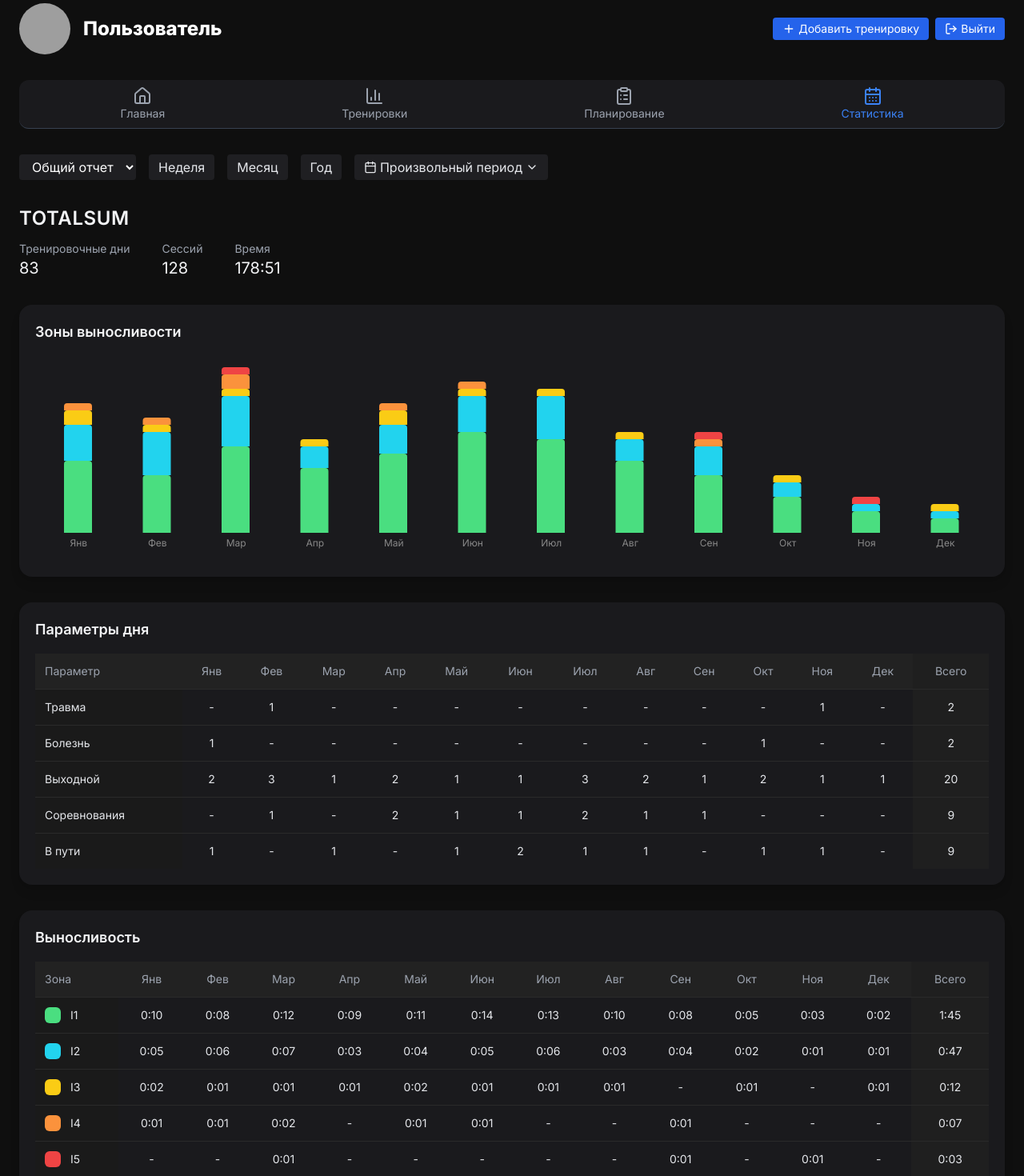
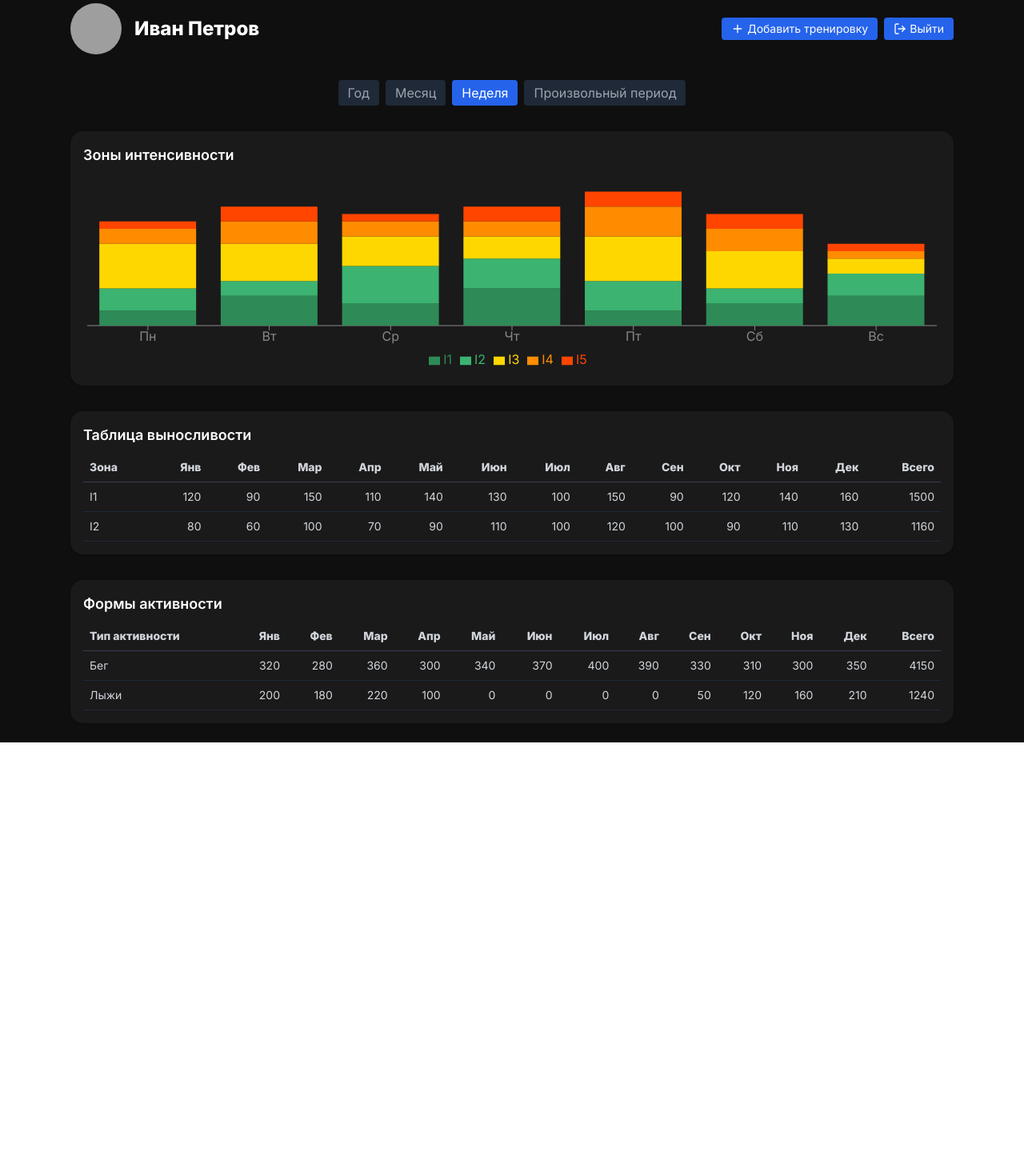
Before and after one commit to mbaliabin/dagbook-test, a React (Vite) app in the folder fasx-frontend/: page /statistics in a window 1280 px wide. Shown: the part 20-1490 px from the top of the page at 80% size. After the commit the page ends 948 px from the top, so only its background shows below. Built offline with nearby package versions, Linux system fonts and the light colour scheme; grey boxes are pictures that could not be loaded.

Commit message:
Доработка StatisticsPage.tsx 209

```diff
--- a/fasx-frontend/src/pages/StatisticsPage.tsx
+++ b/fasx-frontend/src/pages/StatisticsPage.tsx
@@ -1,124 +1,124 @@
-import React from "react";
-import { useNavigate, useLocation } from "react-router-dom";
-import dayjs from "dayjs";
-import "dayjs/locale/ru";
+import React, { useState } from "react";
+import {
+  BarChart,
+  Bar,
+  XAxis,
+  Tooltip,
+  Legend,
+  ResponsiveContainer,
+} from "recharts";
 import {
   Home,
   BarChart3,
   ClipboardList,
   CalendarDays,
+  LogOut,
   Plus,
-  LogOut,
-  Calendar,
-  ChevronDown,
 } from "lucide-react";
-import {
-  BarChart,
-  Bar,
-  XAxis,
-  Tooltip,
-  ResponsiveContainer,
-} from "recharts";
-import { DateRange } from "react-date-range";
-import { ru } from "date-fns/locale";
-import "react-date-range/dist/styles.css";
-import "react-date-range/dist/theme/default.css";
+import { useNavigate, useLocation } from "react-router-dom";
 
-dayjs.locale("ru");
+export default function ProfilePage() {
+  const [period, setPeriod] = useState("week");
+  const [isCalendarOpen, setIsCalendarOpen] = useState(false);
+  const [customRange, setCustomRange] = useState({
+    start: "",
+    end: "",
+  });
 
-export default function StatsPage() {
   const navigate = useNavigate();
   const location = useLocation();
 
-  const [name] = React.useState("Пользователь");
-  const [reportType, setReportType] = React.useState("Общий отчет");
-  const [periodType, setPeriodType] = React.useState<"week" | "month" | "year" | "custom">("year");
-  const [dateRange, setDateRange] = React.useState<{ startDate: Date; endDate: Date }>({
-    startDate: dayjs("2025-01-01").toDate(),
-    endDate: dayjs("2025-12-31").toDate(),
-  });
-  const [showDateRangePicker, setShowDateRangePicker] = React.useState(false);
+  const name = "Иван Петров";
 
-  const totals = {
-    trainingDays: 83,
-    sessions: 128,
-    time: "178:51",
+  const data = [
+    { name: "Пн", I1: 10, I2: 15, I3: 30, I4: 10, I5: 5 },
+    { name: "Вт", I1: 20, I2: 10, I3: 25, I4: 15, I5: 10 },
+    { name: "Ср", I1: 15, I2: 25, I3: 20, I4: 10, I5: 5 },
+    { name: "Чт", I1: 25, I2: 20, I3: 15, I4: 10, I5: 10 },
+    { name: "Пт", I1: 10, I2: 20, I3: 30, I4: 20, I5: 10 },
+    { name: "Сб", I1: 15, I2: 10, I3: 25, I4: 15, I5: 10 },
+    { name: "Вс", I1: 20, I2: 15, I3: 10, I4: 5, I5: 5 },
+  ];
+
+  const enduranceTable = [
+    {
+      zone: "I1",
+      jan: 120,
+      feb: 90,
+      mar: 150,
+      apr: 110,
+      may: 140,
+      jun: 130,
+      jul: 100,
+      aug: 150,
+      sep: 90,
+      oct: 120,
+      nov: 140,
+      dec: 160,
+      total: 1500,
+    },
+    {
+      zone: "I2",
+      jan: 80,
+      feb: 60,
+      mar: 100,
+      apr: 70,
+      may: 90,
+      jun: 110,
+      jul: 100,
+      aug: 120,
+      sep: 100,
+      oct: 90,
+      nov: 110,
+      dec: 130,
+      total: 1160,
+    },
+  ];
+
+  const activityTable = [
+    {
+      type: "Бег",
+      jan: 320,
+      feb: 280,
+      mar: 360,
+      apr: 300,
+      may: 340,
+      jun: 370,
+      jul: 400,
+      aug: 390,
+      sep: 330,
+      oct: 310,
+      nov: 300,
+      dec: 350,
+      total: 4150,
+    },
+    {
+      type: "Лыжи",
+      jan: 200,
+      feb: 180,
+      mar: 220,
+      apr: 100,
+      may: 0,
+      jun: 0,
+      jul: 0,
+      aug: 0,
+      sep: 50,
+      oct: 120,
+      nov: 160,
+      dec: 210,
+      total: 1240,
+    },
+  ];
+
+  const handleLogout = () => {
+    console.log("Выход из системы");
   };
 
-  const months = [
-    "Янв","Фев","Мар","Апр","Май","Июн","Июл","Авг","Сен","Окт","Ноя","Дек",
-  ];
-
-  const enduranceZones = [
-    { zone: "I1", color: "#4ade80", months: [10,8,12,9,11,14,13,10,8,5,3,2] },
-    { zone: "I2", color: "#22d3ee", months: [5,6,7,3,4,5,6,3,4,2,1,1] },
-    { zone: "I3", color: "#facc15", months: [2,1,1,1,2,1,1,1,0,1,0,1] },
-    { zone: "I4", color: "#fb923c", months: [1,1,2,0,1,1,0,0,1,0,0,0] },
-    { zone: "I5", color: "#ef4444", months: [0,0,1,0,0,0,0,0,1,0,1,0] },
-  ];
-
-  const movementTypes = [
-    { type: "Лыжи / скейтинг", months: [4,5,3,0,0,0,0,0,1,2,3,2] },
-    { type: "Лыжи, классика", months: [3,4,2,0,0,0,0,0,0,1,2,1] },
-    { type: "Роллеры, классика", months: [0,0,0,3,5,6,7,5,4,3,2,0] },
-    { type: "Роллеры, скейтинг", months: [0,0,0,2,6,7,8,6,5,3,2,0] },
-    { type: "Велосипед", months: [0,0,0,1,2,3,4,3,2,1,0,0] },
-  ];
-
-  const formatTime = (minutes: number) => {
-    const h = Math.floor(minutes / 60);
-    const m = minutes % 60;
-    return `${h}:${m.toString().padStart(2, "0")}`;
-  };
-
-  // Вычисление фильтрованных месяцев для таблиц
-  const computeFilteredMonths = () => {
-    let start: number, end: number;
-    if (periodType === "year" || periodType === "custom") {
-      start = dayjs(dateRange.startDate).month();
-      end = dayjs(dateRange.endDate).month();
-    } else if (periodType === "month") {
-      start = 0; end = 3; // для примера недели
-    } else {
-      start = 0; end = 6; // для примера дней недели
-    }
-    return months.slice(start, end + 1);
-  };
-
-  const filteredMonths = computeFilteredMonths();
-
-  const filteredEnduranceZones = enduranceZones.map((zone) => ({
-    ...zone,
-    months: zone.months.slice(0, filteredMonths.length),
-    total: zone.months.slice(0, filteredMonths.length).reduce((a,b) => a+b,0),
-  }));
-
-  const filteredMovementTypes = movementTypes.map((m) => ({
-    ...m,
-    months: m.months.slice(0, filteredMonths.length),
-    total: m.months.slice(0, filteredMonths.length).reduce((a,b) => a+b,0),
-  }));
-
-  const handleLogout = () => {
-    localStorage.removeItem("token");
-    navigate("/login");
-  };
-
-  const applyDateRange = () => setShowDateRangePicker(false);
-
-  const menuItems = [
-    { label: "Главная", icon: Home, path: "/daily" },
-    { label: "Тренировки", icon: BarChart3, path: "/profile" },
-    { label: "Планирование", icon: ClipboardList, path: "/planning" },
-    { label: "Статистика", icon: CalendarDays, path: "/statistics" },
-  ];
-
   return (
-    <div className="min-h-screen bg-[#0f0f0f] text-gray-200 p-6 w-full">
-      <div className="w-full space-y-8">
-
+    <div className="min-h-screen bg-[#0f0f0f] text-gray-200 py-6">
+      <div className="max-w-6xl mx-auto px-6 space-y-8">
         {/* Header */}
-        <div className="flex flex-col md:flex-row md:items-center md:justify-between gap-4 mb-4 w-full">
+        <div className="flex flex-col md:flex-row md:items-center md:justify-between gap-4 mb-4">
           <div className="flex items-center space-x-4">
             <img
               src="/profile.jpg"
@@ -131,9 +131,7 @@ export default function StatsPage() {
           </div>
 
           <div className="flex items-center space-x-2 flex-wrap">
-            <button
-              className="bg-blue-600 hover:bg-blue-700 text-white text-sm px-3 py-1 rounded flex items-center"
-            >
+            <button className="bg-blue-600 hover:bg-blue-700 text-white text-sm px-3 py-1 rounded flex items-center">
               <Plus className="w-4 h-4 mr-1" /> Добавить тренировку
             </button>
             <button
@@ -145,210 +143,213 @@ export default function StatsPage() {
           </div>
         </div>
 
-        {/* Верхнее меню */}
-        <div className="flex justify-around bg-[#1a1a1d] border-b border-gray-700 py-2 px-4 rounded-xl mb-6">
-          {menuItems.map((item) => {
-            const Icon = item.icon;
-            const isActive = location.pathname === item.path;
-            return (
+        {/* Переключатель периода */}
+        <div className="flex justify-center space-x-2">
+          {["year", "month", "week"].map((p) => (
             <button
-                key={item.path}
-                onClick={() => navigate(item.path)}
-                className={`flex flex-col items-center text-sm transition-colors ${
-                  isActive ? "text-blue-500" : "text-gray-400 hover:text-white"
+              key={p}
+              className={`px-3 py-1 rounded ${
+                period === p
+                  ? "bg-blue-600 text-white"
+                  : "bg-gray-800 text-gray-400"
               }`}
+              onClick={() => setPeriod(p)}
             >
-                <Icon className="w-6 h-6" />
-                <span>{item.label}</span>
+              {p === "year"
+                ? "Год"
+                : p === "month"
+                ? "Месяц"
+                : p === "week"
+                ? "Неделя"
+                : ""}
             </button>
-            );
-          })}
+          ))}
+
+          <button
+            className={`px-3 py-1 rounded ${
+              period === "custom"
+                ? "bg-blue-600 text-white"
+                : "bg-gray-800 text-gray-400"
+            }`}
+            onClick={() => {
+              setPeriod("custom");
+              setIsCalendarOpen(true);
+            }}
+          >
+            Произвольный период
+          </button>
         </div>
 
-        {/* Кнопки выбора отчета и периода */}
-        <div className="flex flex-wrap gap-4 mb-4">
-          <select
-            className="bg-[#1f1f22] text-white px-3 py-1 rounded"
-            value={reportType}
-            onChange={(e) => setReportType(e.target.value)}
+        {/* Календарь выбора произвольного периода */}
+        {isCalendarOpen && (
+          <div className="bg-[#1a1a1a] p-4 rounded-xl mt-4 space-y-3">
+            <h3 className="text-lg font-semibold text-white">
+              Выберите произвольный период
+            </h3>
+            <div className="flex flex-col md:flex-row md:space-x-3 space-y-3 md:space-y-0">
+              <div>
+                <label className="text-sm text-gray-400">Начало</label>
+                <input
+                  type="date"
+                  className="bg-gray-800 text-gray-200 px-2 py-1 rounded w-full"
+                  value={customRange.start}
+                  onChange={(e) =>
+                    setCustomRange({ ...customRange, start: e.target.value })
+                  }
+                />
+              </div>
+              <div>
+                <label className="text-sm text-gray-400">Конец</label>
+                <input
+                  type="date"
+                  className="bg-gray-800 text-gray-200 px-2 py-1 rounded w-full"
+                  value={customRange.end}
+                  onChange={(e) =>
+                    setCustomRange({ ...customRange, end: e.target.value })
+                  }
+                />
+              </div>
+            </div>
+            <div className="flex justify-end">
+              <button
+                className="bg-blue-600 hover:bg-blue-700 text-white text-sm px-3 py-1 rounded"
+                onClick={() => setIsCalendarOpen(false)}
               >
-            <option>Общий отчет</option>
-          </select>
-          <button onClick={() => setPeriodType("week")} className="px-3 py-1 rounded bg-[#1f1f22] text-gray-200 hover:bg-[#2a2a2d]">Неделя</button>
-          <button onClick={() => setPeriodType("month")} className="px-3 py-1 rounded bg-[#1f1f22] text-gray-200 hover:bg-[#2a2a2d]">Месяц</button>
-          <button onClick={() => setPeriodType("year")} className="px-3 py-1 rounded bg-[#1f1f22] text-gray-200 hover:bg-[#2a2a2d]">Год</button>
-          <div className="relative">
-            <button onClick={() => setShowDateRangePicker(prev => !prev)} className="px-3 py-1 rounded bg-[#1f1f22] text-gray-200 hover:bg-[#2a2a2d] flex items-center">
-              <Calendar className="w-4 h-4 mr-1" /> Произвольный период <ChevronDown className="w-4 h-4 ml-1" />
+                Применить
               </button>
-            {showDateRangePicker && (
-              <div className="absolute z-50 mt-2 bg-[#1a1a1d] rounded shadow-lg p-2">
-                <DateRange
-                  onChange={item => setDateRange({ startDate: item.selection.startDate, endDate: item.selection.endDate })}
-                  showSelectionPreview={true}
-                  moveRangeOnFirstSelection={false}
-                  months={1}
-                  ranges={[{ startDate: dateRange.startDate, endDate: dateRange.endDate, key: 'selection' }]}
-                  direction="horizontal"
-                  rangeColors={['#3b82f6']}
-                  className="text-white"
-                  locale={ru}
-                  weekStartsOn={1}
-                />
-                <div className="flex justify-end mt-2 space-x-2">
-                  <button onClick={() => setShowDateRangePicker(false)} className="px-3 py-1 rounded border border-gray-600 hover:bg-gray-700 text-gray-300">Отмена</button>
-                  <button onClick={applyDateRange} className="px-3 py-1 rounded bg-blue-600 hover:bg-blue-700 text-white">Применить</button>
             </div>
           </div>
         )}
-          </div>
-        </div>
 
-        {/* TOTALSUM */}
-        <div>
-          <h1 className="text-2xl font-semibold tracking-wide text-gray-100">TOTALSUM</h1>
-          <div className="flex flex-wrap gap-10 text-sm mt-3">
-            <div>
-              <p className="text-gray-400">Тренировочные дни</p>
-              <p className="text-xl text-gray-100">{totals.trainingDays}</p>
-            </div>
-            <div>
-              <p className="text-gray-400">Сессий</p>
-              <p className="text-xl text-gray-100">{totals.sessions}</p>
-            </div>
-            <div>
-              <p className="text-gray-400">Время</p>
-              <p className="text-xl text-gray-100">{totals.time}</p>
-            </div>
-          </div>
-        </div>
-
-        {/* Диаграмма */}
-        <div className="bg-[#1a1a1d] p-5 rounded-2xl shadow-lg">
-          <h2 className="text-lg font-semibold mb-4 text-gray-100">Зоны выносливости</h2>
-          <div className="h-64">
-            <ResponsiveContainer width="100%" height="100%">
-              <BarChart
-                data={filteredMonths.map((month, i) => {
-                  const data: any = { month };
-                  filteredEnduranceZones.forEach((zone) => (data[zone.zone] = zone.months[i]));
-                  return data;
-                })}
-                barSize={35}
-              >
-                <XAxis dataKey="month" axisLine={false} tickLine={false} tick={{ fill: "#888", fontSize: 12 }} />
+        {/* Диаграмма зон интенсивности */}
+        <div className="bg-[#1a1a1a] p-4 rounded-2xl shadow">
+          <h2 className="text-lg font-semibold mb-2 text-white">
+            Зоны интенсивности
+          </h2>
+          <ResponsiveContainer width="100%" height={250}>
+            <BarChart data={data}>
+              <XAxis dataKey="name" stroke="#888" />
               <Tooltip
-                  content={({ active, payload }: any) => {
-                    if (active && payload && payload.length) {
-                      return (
-                        <div className="bg-[#1e1e1e] border border-[#333] px-3 py-2 rounded-xl text-xs text-gray-300 shadow-md">
-                          {payload.map((p: any) => (
-                            <p key={p.dataKey} className="mt-1">
-                              <span className="inline-block w-3 h-3 mr-1 rounded-full" style={{ backgroundColor: p.fill }}></span>
-                              {p.dataKey}: {formatTime(p.value)}
-                            </p>
-                          ))}
-                        </div>
-                      );
-                    }
-                    return null;
+                contentStyle={{
+                  backgroundColor: "#1a1a1a",
+                  border: "none",
+                  borderRadius: "8px",
                 }}
+                formatter={(value, name) => [`${value} мин`, name]}
               />
-                {filteredEnduranceZones.map((zone) => (
-                  <Bar key={zone.zone} dataKey={zone.zone} stackId="a" fill={zone.color} radius={[4, 4, 0, 0]} />
-                ))}
+              <Legend />
+              <Bar dataKey="I1" stackId="a" fill="#2e8b57" />
+              <Bar dataKey="I2" stackId="a" fill="#3cb371" />
+              <Bar dataKey="I3" stackId="a" fill="#ffd700" />
+              <Bar dataKey="I4" stackId="a" fill="#ff8c00" />
+              <Bar dataKey="I5" stackId="a" fill="#ff4500" />
             </BarChart>
           </ResponsiveContainer>
         </div>
-        </div>
 
-{/* Таблица параметров дня */}
-<div className="bg-[#1a1a1d] p-5 rounded-2xl shadow-lg overflow-x-auto">
-  <h2 className="text-lg font-semibold text-gray-100 mb-4">Параметры дня</h2>
-  <table className="w-full min-w-[900px] text-sm border-collapse">
-    <thead>
-      <tr className="bg-[#222] text-gray-400 text-left">
-        <th className="p-3 font-medium sticky left-0 bg-[#222]">Параметр</th>
-        {filteredMonths.map((m) => (
-          <th key={m} className="p-3 font-medium text-center">{m}</th>
+        {/* Таблица выносливости */}
+        <div className="bg-[#1a1a1a] p-4 rounded-2xl shadow">
+          <h2 className="text-lg font-semibold mb-2 text-white">
+            Таблица выносливости
+          </h2>
+          <div className="overflow-x-auto">
+            <table className="w-full text-sm text-gray-300 border-collapse">
+              <thead className="border-b border-gray-700">
+                <tr>
+                  <th className="text-left py-2 px-2">Зона</th>
+                  {[
+                    "Янв",
+                    "Фев",
+                    "Мар",
+                    "Апр",
+                    "Май",
+                    "Июн",
+                    "Июл",
+                    "Авг",
+                    "Сен",
+                    "Окт",
+                    "Ноя",
+                    "Дек",
+                    "Всего",
+                  ].map((m) => (
+                    <th key={m} className="text-right py-2 px-2">
+                      {m}
+                    </th>
                   ))}
-        <th className="p-3 font-medium text-center bg-[#1f1f1f]">Всего</th>
                 </tr>
               </thead>
               <tbody>
-      {[
-        { param: "Травма", months: [0, 1, 0, 0, 0, 0, 0, 0, 0, 0, 1, 0] },
-        { param: "Болезнь", months: [1, 0, 0, 0, 0, 0, 0, 0, 0, 1, 0, 0] },
-        { param: "Выходной", months: [2, 3, 1, 2, 1, 1, 3, 2, 1, 2, 1, 1] },
-        { param: "Соревнования", months: [0, 1, 0, 2, 1, 1, 2, 1, 1, 0, 0, 0] },
-        { param: "В пути", months: [1, 0, 1, 0, 1, 2, 1, 1, 0, 1, 1, 0] },
-      ].map((row) => {
-        const filtered = row.months.slice(0, filteredMonths.length);
-        const total = filtered.reduce((a, b) => a + b, 0);
-        return (
-          <tr key={row.param} className="border-t border-[#2a2a2a] hover:bg-[#252525]/60 transition">
-            <td className="p-3 sticky left-0 bg-[#1a1a1a]">{row.param}</td>
-            {filtered.map((val, i) => (
-              <td key={i} className="p-3 text-center">{val > 0 ? val : "-"}</td>
+                {enduranceTable.map((row) => (
+                  <tr
+                    key={row.zone}
+                    className="border-b border-gray-800 hover:bg-[#222]"
+                  >
+                    <td className="py-2 px-2">{row.zone}</td>
+                    {Object.values(row)
+                      .slice(1)
+                      .map((v, i) => (
+                        <td key={i} className="text-right py-2 px-2">
+                          {v}
+                        </td>
                       ))}
-            <td className="p-3 text-center font-medium bg-[#1f1f1f]">{total}</td>
-          </tr>
-        );
-      })}
-    </tbody>
-  </table>
-</div>
-
-
-        {/* Таблица выносливости */}
-        <div className="bg-[#1a1a1d] p-5 rounded-2xl shadow-lg overflow-x-auto">
-          <h2 className="text-lg font-semibold text-gray-100 mb-4">Выносливость</h2>
-          <table className="w-full min-w-[900px] text-sm border-collapse">
-            <thead>
-              <tr className="bg-[#222] text-gray-400 text-left">
-                <th className="p-3 font-medium sticky left-0 bg-[#222]">Зона</th>
-                {filteredMonths.map((m) => (<th key={m} className="p-3 font-medium text-center">{m}</th>))}
-                <th className="p-3 font-medium text-center bg-[#1f1f1f]">Всего</th>
-              </tr>
-            </thead>
-            <tbody>
-              {filteredEnduranceZones.map((z) => (
-                <tr key={z.zone} className="border-t border-[#2a2a2a] hover:bg-[#252525]/60 transition">
-                  <td className="p-3 flex items-center gap-3 sticky left-0 bg-[#1a1a1a]">
-                    <div className="w-5 h-5 rounded-md" style={{ backgroundColor: z.color }}></div>
-                    {z.zone}
-                  </td>
-                  {z.months.map((val, i) => (<td key={i} className="p-3 text-center">{val > 0 ? formatTime(val) : "-"}</td>))}
-                  <td className="p-3 text-center font-medium bg-[#1f1f1f]">{formatTime(z.total)}</td>
                   </tr>
                 ))}
               </tbody>
             </table>
           </div>
+        </div>
 
-        {/* Таблица активности */}
-        <div className="bg-[#1a1a1d] p-5 rounded-2xl shadow-lg overflow-x-auto">
-          <h2 className="text-lg font-semibold text-gray-100 mb-4">Форма активности</h2>
-          <table className="w-full min-w-[900px] text-sm border-collapse">
-            <thead>
-              <tr className="bg-[#222] text-gray-400 text-left">
-                <th className="p-3 font-medium sticky left-0 bg-[#222]">Тип активности</th>
-                {filteredMonths.map((m) => (<th key={m} className="p-3 font-medium text-center">{m}</th>))}
-                <th className="p-3 font-medium text-center bg-[#1f1f1f]">Всего</th>
+        {/* Таблица форм активности */}
+        <div className="bg-[#1a1a1a] p-4 rounded-2xl shadow mb-10">
+          <h2 className="text-lg font-semibold mb-2 text-white">
+            Формы активности
+          </h2>
+          <div className="overflow-x-auto">
+            <table className="w-full text-sm text-gray-300 border-collapse">
+              <thead className="border-b border-gray-700">
+                <tr>
+                  <th className="text-left py-2 px-2">Тип активности</th>
+                  {[
+                    "Янв",
+                    "Фев",
+                    "Мар",
+                    "Апр",
+                    "Май",
+                    "Июн",
+                    "Июл",
+                    "Авг",
+                    "Сен",
+                    "Окт",
+                    "Ноя",
+                    "Дек",
+                    "Всего",
+                  ].map((m) => (
+                    <th key={m} className="text-right py-2 px-2">
+                      {m}
+                    </th>
+                  ))}
                 </tr>
               </thead>
               <tbody>
-              {filteredMovementTypes.map((m) => (
-                <tr key={m.type} className="border-t border-[#2a2a2a] hover:bg-[#252525]/60 transition">
-                  <td className="p-3 sticky left-0 bg-[#1a1a1a]">{m.type}</td>
-                  {m.months.map((val, i) => (<td key={i} className="p-3 text-center">{val > 0 ? formatTime(val) : "-"}</td>))}
-                  <td className="p-3 text-center font-medium bg-[#1f1f1f]">{formatTime(m.total)}</td>
+                {activityTable.map((row) => (
+                  <tr
+                    key={row.type}
+                    className="border-b border-gray-800 hover:bg-[#222]"
+                  >
+                    <td className="py-2 px-2">{row.type}</td>
+                    {Object.values(row)
+                      .slice(1)
+                      .map((v, i) => (
+                        <td key={i} className="text-right py-2 px-2">
+                          {v}
+                        </td>
+                      ))}
                   </tr>
                 ))}
               </tbody>
             </table>
           </div>
-
+        </div>
       </div>
     </div>
   );
```
Lines whose indentation alone changed are shown as unchanged.
